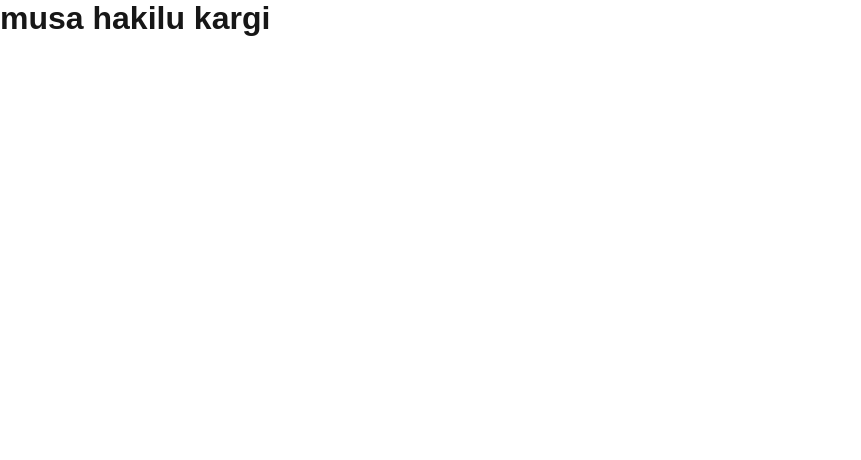
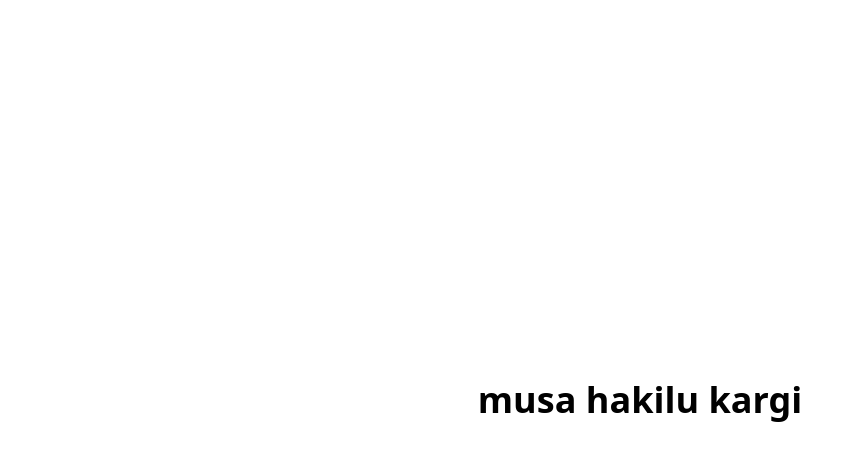
Before and after one commit to Mbboy010/asbeatcloud, a Next.js app: page / in a window 1280 px wide. Shown: the top 460 px of the page, without its empty margins (0-861 px from the left). Built offline with nearby package versions, Linux system fonts and the light colour scheme.

Commit message:
Initial commit

```diff
--- /dev/null
+++ b/postcss.config.js
@@ -0,0 +1,6 @@
+module.exports = {
+  plugins: {
+    tailwindcss: {},
+    autoprefixer: {},
+  },
+}
--- a/src/app/globals.css
+++ b/src/app/globals.css
@@ -1,42 +1,3 @@
-:root {
-  --background: #ffffff;
-  --foreground: #171717;
-}
-
-@media (prefers-color-scheme: dark) {
-  :root {
-    --background: #0a0a0a;
-    --foreground: #ededed;
-  }
-}
-
-html,
-body {
-  max-width: 100vw;
-  overflow-x: hidden;
-}
-
-body {
-  color: var(--foreground);
-  background: var(--background);
-  font-family: Arial, Helvetica, sans-serif;
-  -webkit-font-smoothing: antialiased;
-  -moz-osx-font-smoothing: grayscale;
-}
-
-* {
-  box-sizing: border-box;
-  padding: 0;
-  margin: 0;
-}
-
-a {
-  color: inherit;
-  text-decoration: none;
-}
-
-@media (prefers-color-scheme: dark) {
-  html {
-    color-scheme: dark;
-  }
-}
+@tailwind base;
+@tailwind components;
+@tailwind utilities;
--- a/src/app/page.tsx
+++ b/src/app/page.tsx
@@ -4,8 +4,8 @@ import Image from "next/image";
 
 export default function Home() {
   return (
-    <div>
-     <h1>musa hakilu kargi</h1>
+    <div className="min-h-screen w-screen flex items-center justify-center">
+     <h1 className="text-4xl font-semibold">musa hakilu kargi</h1>
     </div>
   );
 }
--- /dev/null
+++ b/tailwind.config.js
@@ -0,0 +1,10 @@
+/** @type {import('tailwindcss').Config} */
+module.exports = {
+  content: [
+    "./src/**/*.{js,ts,jsx,tsx}",
+  ],
+  theme: {
+    extend: {},
+  },
+  plugins: [],
+}
```
Also changed, not shown: package.json (+7 -4 lines), 1 other file (tests, documents, lock files or other folders).
